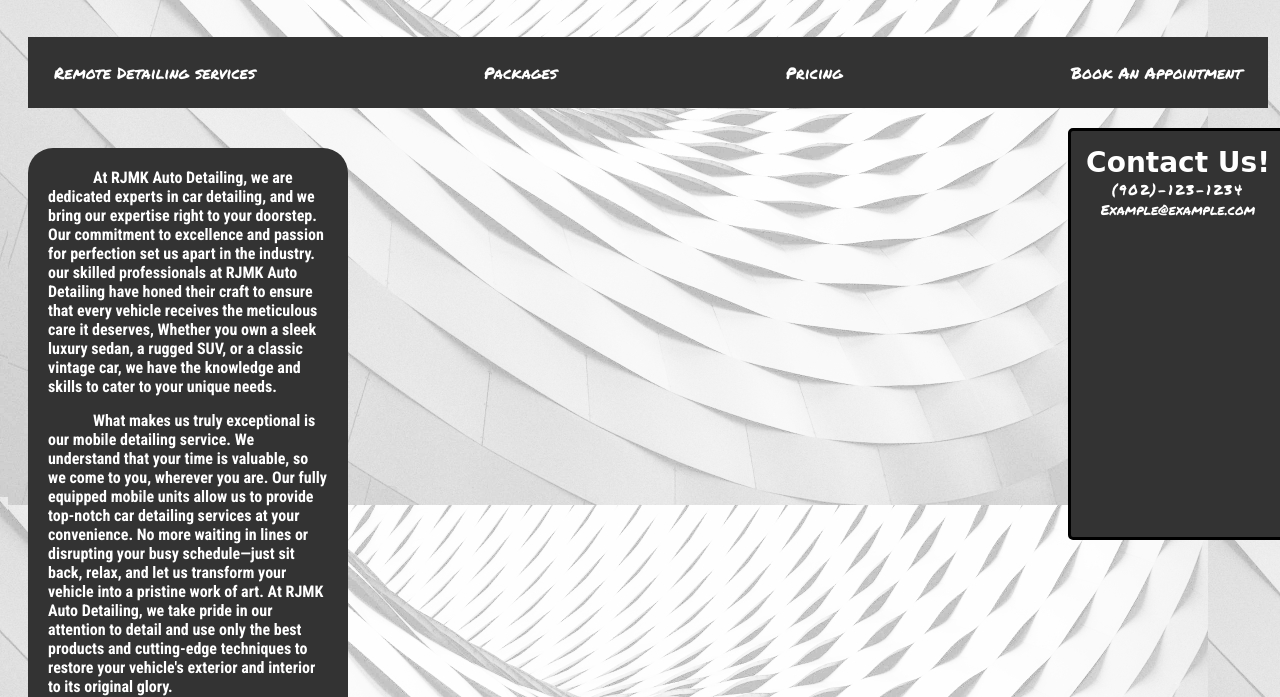
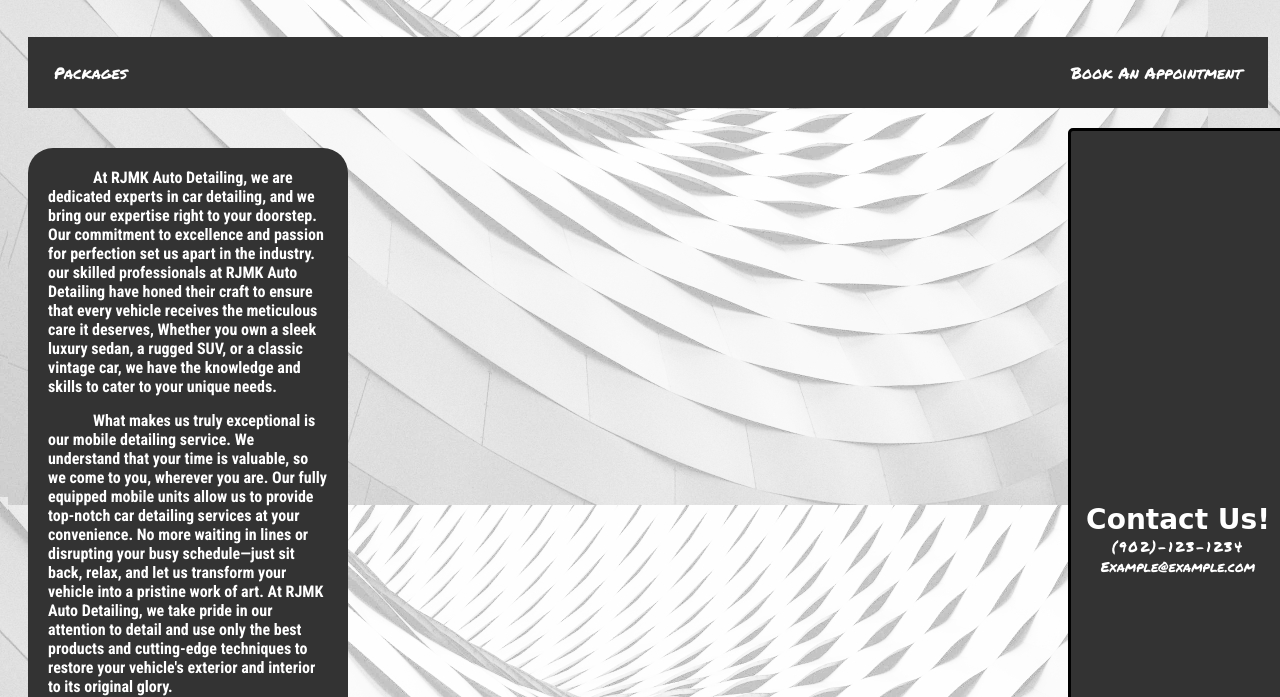
Before and after one commit to CRHS-CMP621A/web-app-ryder, a plain HTML site: page index.html in a window 1280 px wide. Shown: the part 103-800 px from the top of the page. Drawn offline with Linux system fonts and the light colour scheme; a script that the page names is missing; a web font is replaced by a local one.

Commit message:
not super sure what happened here

```diff
--- a/index.html
+++ b/index.html
@@ -26,24 +26,10 @@
 
   <nav>
     <ul>
-      <div class="">
-        <li>
-          <a class="RDSLink" href="RDS.html">Remote Detailing services</a>
-        </li>
-      </div>
-      <div class="dropdown">
         <li>
           <a class="onlinePayment" href="OLPay.html">Packages</a>
 
-            </div>
-          </div>
         </li>
-      </div>
-      <div class="PricingNav">
-        <li>
-          <a class="pricingLink" href="pricing.html">Pricing</a>
-        </li>
-      </div>
       <div class="apptNav">
         <li>
           <a class="quotesLink" href="appt.html">Book An Appointment</a>
--- a/mainStyle.css
+++ b/mainStyle.css
@@ -121,8 +121,8 @@
     padding: 15px;
     place-items: center;
     background-color: #333;
-    height: 50%
-
+    height: 100%;
+    display:flex;
 
 
 
@@ -186,6 +186,7 @@
       font-size: 14px;
       color:white;
 
+
     }
 
 
--- a/priceingStyle.css
+++ /dev/null
@@ -1,10 +0,0 @@
-
-
-
-html{
-    display:grid;
-    display: 100%;
-    height: 100%;
-    grid-template-columns: 1fr 1fr 1fr 1fr 1fr 1fr 1fr;
-    grid-template-rows: 1fr 1fr 1fr 1fr 1fr 1fr 1fr;
-}
```
Also changed, not shown: RDS.html (deleted, +0 -25 lines), about.html (deleted, +0 -12 lines), pricing.html (deleted, +0 -24 lines).
